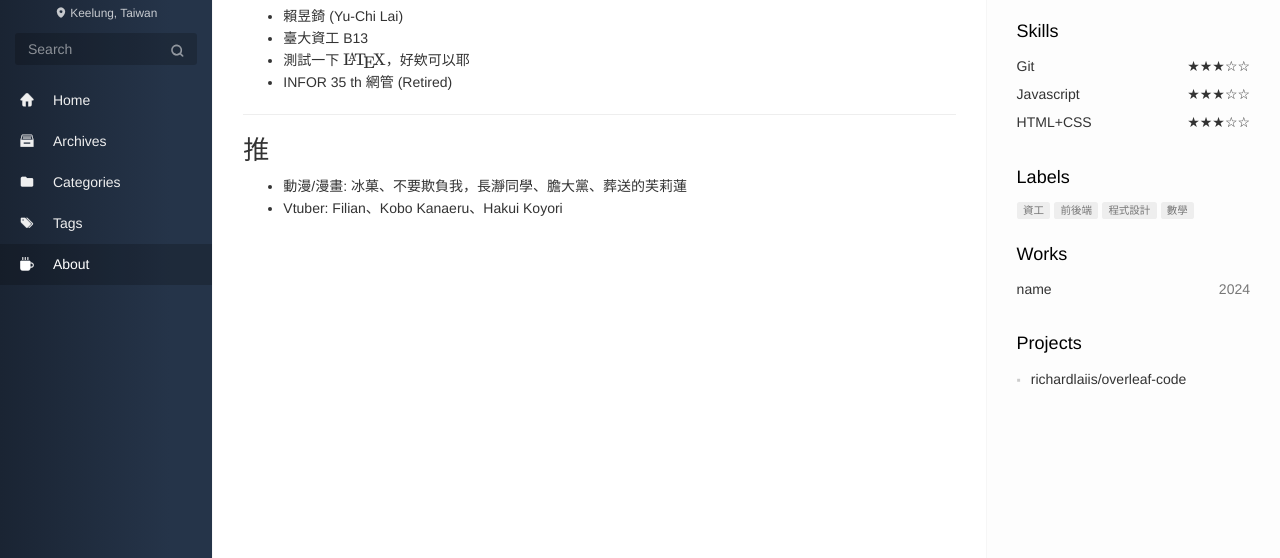
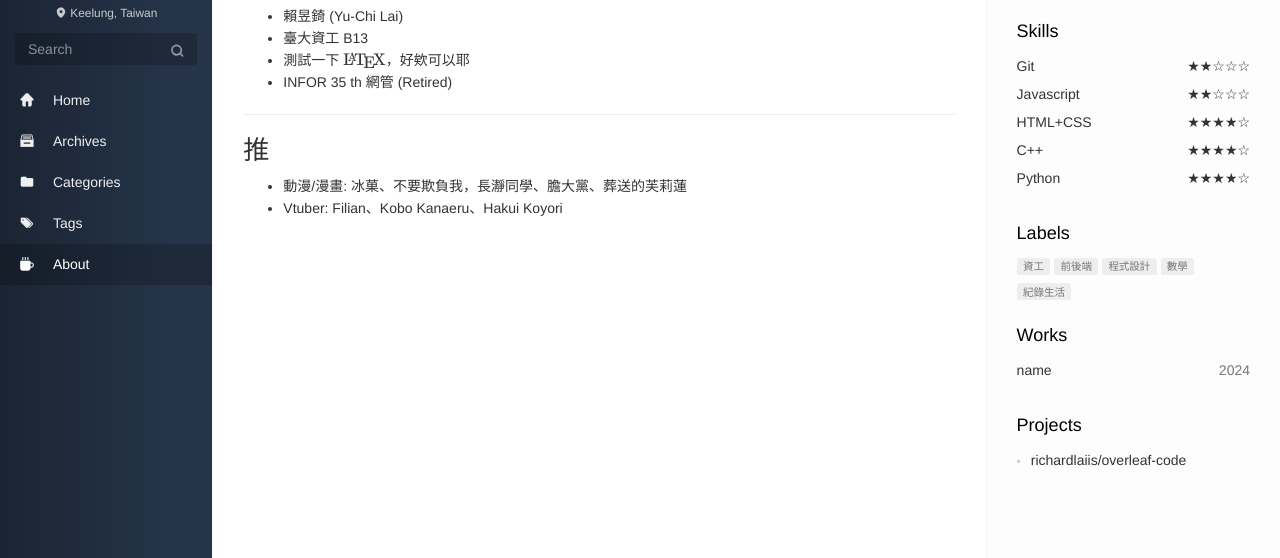
Before and after one commit to richardlaiis/archive, a plain HTML site: page about/index.html in a window 1280 px wide. Shown: the part 157-715 px from the top of the page. Drawn offline with nearby package versions, Linux system fonts and the light colour scheme.

Commit message:
Site updated: 2024-06-23 16:33:01

```diff
--- a/about/index.html
+++ b/about/index.html
@@ -156,6 +156,8 @@
 
         <li><a href="https://github.com/richardlaiis" target="_blank" title="Github" data-toggle=tooltip data-placement=top><i class="icon icon-github"></i></a></li>
 
+        <li><a href="https://www.instagram.com/laiyuchi1130/" target="_blank" title="Instagram" data-toggle=tooltip data-placement=top><i class="icon icon-Instagram"></i></a></li>
+
     </ul>
 
     </nav>
@@ -268,17 +270,27 @@
 
           <li class="clearfix">
             <span>Git</span>
-            <span class="pull-right">★★★☆☆</span>
+            <span class="pull-right">★★☆☆☆</span>
           </li>
 
           <li class="clearfix">
             <span>Javascript</span>
-            <span class="pull-right">★★★☆☆</span>
+            <span class="pull-right">★★☆☆☆</span>
           </li>
 
           <li class="clearfix">
             <span>HTML+CSS</span>
-            <span class="pull-right">★★★☆☆</span>
+            <span class="pull-right">★★★★☆</span>
+          </li>
+
+          <li class="clearfix">
+            <span>C++</span>
+            <span class="pull-right">★★★★☆</span>
+          </li>
+
+          <li class="clearfix">
+            <span>Python</span>
+            <span class="pull-right">★★★★☆</span>
           </li>
 
         </ul>
@@ -297,6 +309,8 @@
         <span class="label label-default mb">程式設計</span>
 
         <span class="label label-default mb">數學</span>
+
+        <span class="label label-default mb">紀錄生活</span>
 
       </div>
     </div>
@@ -373,6 +387,8 @@
 
         <li><a href="https://github.com/richardlaiis" target="_blank" title="Github" data-toggle=tooltip data-placement=top><i class="icon icon-github"></i></a></li>
 
+        <li><a href="https://www.instagram.com/laiyuchi1130/" target="_blank" title="Instagram" data-toggle=tooltip data-placement=top><i class="icon icon-Instagram"></i></a></li>
+
     </ul>
 
     <div class="copyright">
--- a/sitemap.xml
+++ b/sitemap.xml
@@ -40,7 +40,7 @@
 
   <url>
     <loc>https://richardlaiis.github.io/</loc>
-    <lastmod>2024-06-22</lastmod>
+    <lastmod>2024-06-23</lastmod>
     <changefreq>daily</changefreq>
     <priority>1.0</priority>
   </url>
@@ -50,7 +50,7 @@
 
   <url>
     <loc>https://richardlaiis.github.io/categories/test/</loc>
-    <lastmod>2024-06-22</lastmod>
+    <lastmod>2024-06-23</lastmod>
     <changefreq>weekly</changefreq>
     <priority>0.2</priority>
   </url>
```
Also changed, not shown: 2024/06/21/hello-world/index.html (+4 -0 lines), archives/2024/06/index.html (+4 -0 lines), archives/2024/index.html (+4 -0 lines), archives/index.html (+4 -0 lines), categories/index.html (+4 -0 lines), categories/test/index.html (+4 -0 lines), content.json (+1 -1 lines), index.html (+4 -0 lines), tags/index.html (+4 -0 lines).
